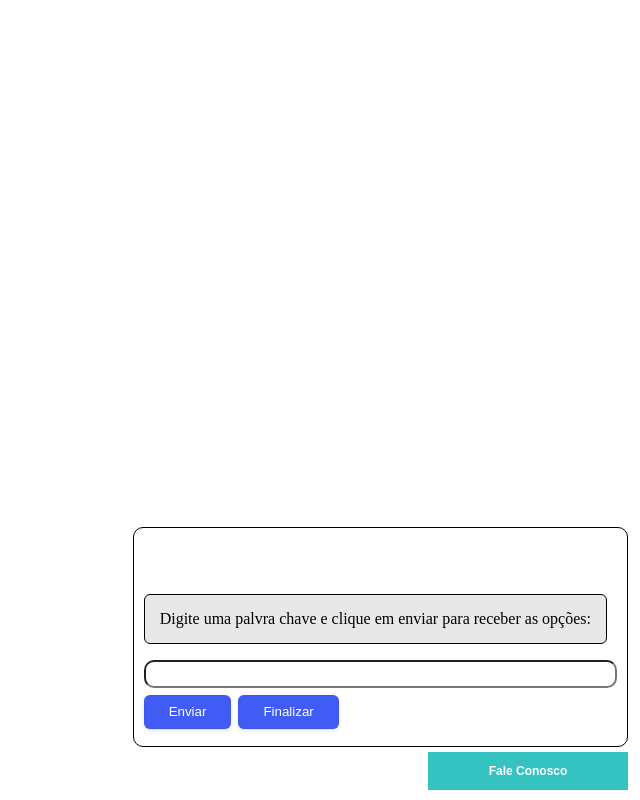
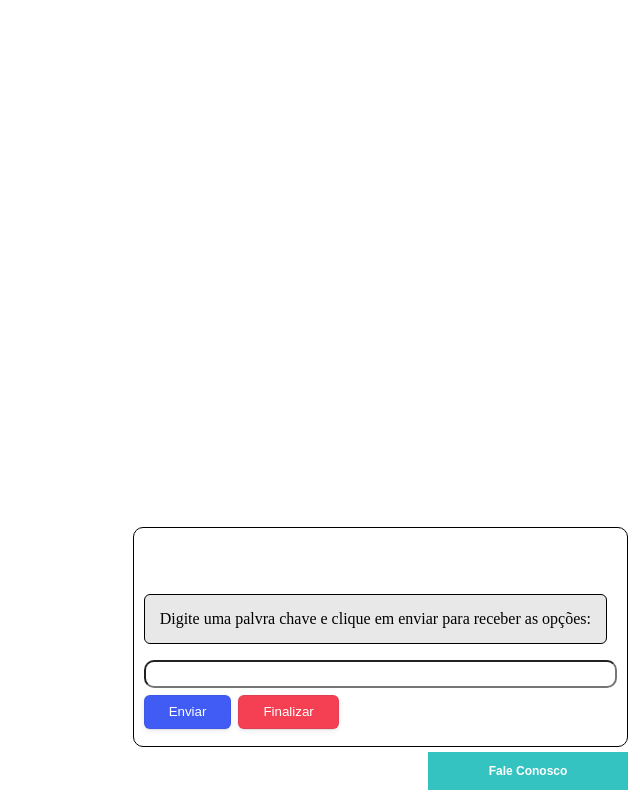
Before and after one commit to MilenaCLeme/web-chat, a React (Create React App) app in the folder front-end/: page / in a window 1280 px wide. Both pictures are taken after a click on the button "Fale Conosco". Shown: the whole page, without its empty margins (640-1280 px from the left). Built offline with nearby package versions, Linux system fonts and the light colour scheme.

Commit message:
fix css colors

```diff
--- a/front-end/src/components/Button.js
+++ b/front-end/src/components/Button.js
@@ -30,7 +30,7 @@ export default function Button({ name, func, stl }) {
   }
   if (stl === 'final-envia') {
     return (
-      <Finaliza type="submit" onClick={func}>
+      <Finaliza style={name === 'Finalizar' ? { backgroundColor: '#f54053' } : {}} type="submit" onClick={func}>
         {name}
       </Finaliza>
     );
```
